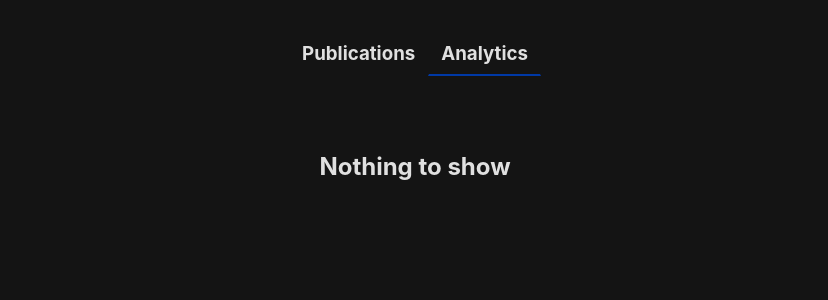
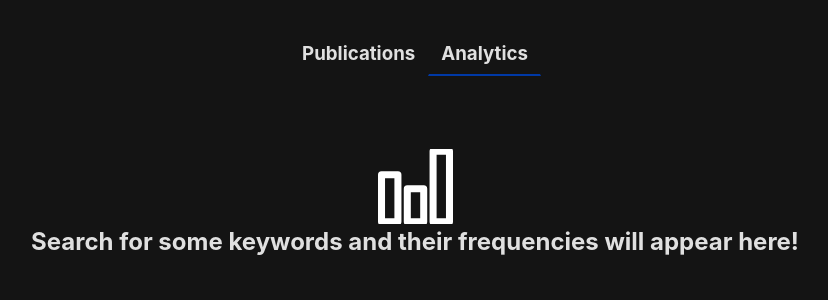
Before and after one commit to zachdorcinville21/cypris-project, a React (Vite) app: page / in a window 1280 px wide. Both pictures are taken after a click on the tab "Analytics". Shown: the top 300 px of the page, without its empty margins (225-1053 px from the left). Built offline with nearby package versions, Linux system fonts and the light colour scheme; no server answers.

Commit message:
extract search keyword logic into separate fn + add chart zero state

```diff
--- a/src/components/Analytics/index.tsx
+++ b/src/components/Analytics/index.tsx
@@ -11,6 +11,8 @@ import {
 
 import "../../styles/analytics.scss";
 import { useWindowSize } from "../../hooks/useWindowSize";
+import { generateChartData } from "./util/generateChartData";
+import barchartIcon from "../../assets/bar-chart.svg";
 
 interface AnalyticsProps {
   papers: Paper[];
@@ -20,46 +22,18 @@ interface AnalyticsProps {
 export function Analytics({ papers, searchQuery }: AnalyticsProps) {
   const { width } = useWindowSize();
 
-  const chartData = useMemo(() => {
-    const data: { name: string; value: number }[] = [];
-
-    if (!!searchQuery) {
-      const keywords = searchQuery
-        .replaceAll("%20", "")
-        .replaceAll("(", "")
-        .replaceAll(")", "")
-        .replaceAll("AND", " ")
-        .replaceAll("OR", " ")
-        .split(" ");
-
-      keywords.forEach((keyword) => {
-        const keywordData: { name: string; value: number } = {
-          name: keyword,
-          value: 0,
-        };
-        papers.forEach((paper) => {
-          paper.title.split(" ").forEach((word) => {
-            if (word === keyword) {
-              keywordData.value++;
-            }
-          });
-          paper.abstract.split(" ").forEach((word) => {
-            if (word === keyword) {
-              keywordData.value++;
-            }
-          });
-        });
-        data.push(keywordData);
-      });
-    }
-
-    return data;
-  }, [papers, searchQuery]);
+  const chartData = useMemo(
+    () => generateChartData(searchQuery, papers),
+    [papers, searchQuery]
+  );
 
   if (!searchQuery) {
     return (
       <div className="analytics-container">
-        <h2>Nothing to show</h2>
+        <div className="column" id='zero-state-container'>
+          <img src={barchartIcon} alt="chart icon" id="barchart-icon" />
+          <h2>Search for some keywords and their frequencies will appear here!</h2>
+        </div>
       </div>
     );
   }
@@ -67,7 +41,7 @@ export function Analytics({ papers, searchQuery }: AnalyticsProps) {
   return (
     <div className="analytics-container">
       <div className="column" style={{ alignItems: "center" }}>
-        <h1>Search keyword frequency</h1>
+        <h1>Keyword frequency</h1>
         <h3>
           See the frequency of your search keywords in the paper titles and
           abstracts
--- /dev/null
+++ b/src/components/Analytics/util/generateChartData.ts
@@ -0,0 +1,45 @@
+import type { Paper } from "../../../types";
+
+interface ChartDataItem {
+  name: string;
+  value: number;
+}
+
+export function generateChartData(
+  searchQuery: string,
+  papers: Paper[]
+): ChartDataItem[] {
+  const data: { name: string; value: number }[] = [];
+
+  if (!!searchQuery) {
+    const keywords = searchQuery
+      .replaceAll("%20", "")
+      .replaceAll("(", "")
+      .replaceAll(")", "")
+      .replaceAll("AND", " ")
+      .replaceAll("OR", " ")
+      .split(" ");
+
+    keywords.forEach((keyword) => {
+      const keywordData: { name: string; value: number } = {
+        name: keyword,
+        value: 0,
+      };
+      papers.forEach((paper) => {
+        paper.title.split(" ").forEach((word) => {
+          if (word.toLowerCase() === keyword.toLowerCase()) {
+            keywordData.value++;
+          }
+        });
+        paper.abstract.split(" ").forEach((word) => {
+          if (word.toLowerCase() === keyword.toLowerCase()) {
+            keywordData.value++;
+          }
+        });
+      });
+      data.push(keywordData);
+    });
+  }
+
+  return data;
+}
--- a/src/components/Results/components/PaperCard.tsx
+++ b/src/components/Results/components/PaperCard.tsx
@@ -29,7 +29,7 @@ export function PaperCard({ paper }: PaperCardProps) {
           <div>
             <h3 className="paper-card-title">{paper.title}</h3>
             <p className="paper-card-author">
-              {`${paper.authors[0].name}${
+              {`${paper.authors[0]?.name}${
                 paper.authors.length > 1 ? " and others" : ""
               }`}
             </p>
@@ -37,7 +37,7 @@ export function PaperCard({ paper }: PaperCardProps) {
         </div>
         <p className="paper-card-date">
           {paper.publishedDate
-            ? format(new Date(paper.publishedDate), "MMM d, yyyy")
+            ? format(new Date(paper?.publishedDate), "MMM d, yyyy")
             : null}
         </p>
       </div>
--- a/src/styles/App.scss
+++ b/src/styles/App.scss
@@ -31,7 +31,6 @@
 
 .react-tabs {
   width: 100%;
-  // border: 1px solid green;
   height: 100% !important;
 }
 
@@ -56,5 +55,4 @@
 
 .react-tabs__tab-panel {
   padding-top: 4rem;
-  // border: 1px solid firebrick;
 }
--- a/src/styles/analytics.scss
+++ b/src/styles/analytics.scss
@@ -5,3 +5,13 @@
   align-items: center;
   gap: 10rem;
 }
+
+#barchart-icon {
+  width: 75px;
+  height: 75px;
+}
+
+#zero-state-container {
+  width: 100%;
+  align-items: center;
+}
--- a/src/util/fetchPapers.ts
+++ b/src/util/fetchPapers.ts
@@ -1,5 +1,5 @@
 import axios from "axios";
-import { Paper } from "../types";
+import type { Paper } from "../types";
 
 export async function fetchPapers(
   limit = 10,
@@ -10,9 +10,7 @@ export async function fetchPapers(
     if (query) {
       url += `&q=${query};`;
     }
-    console.log("url, ", url);
     const result = await axios.get(url);
-    console.log("result", result.data);
 
     const papers = result.data.results.map((result: Record<string, any>) => {
       const thumbnail = result.links.find(
```
Also changed, not shown: src/assets/bar-chart.svg (added).
